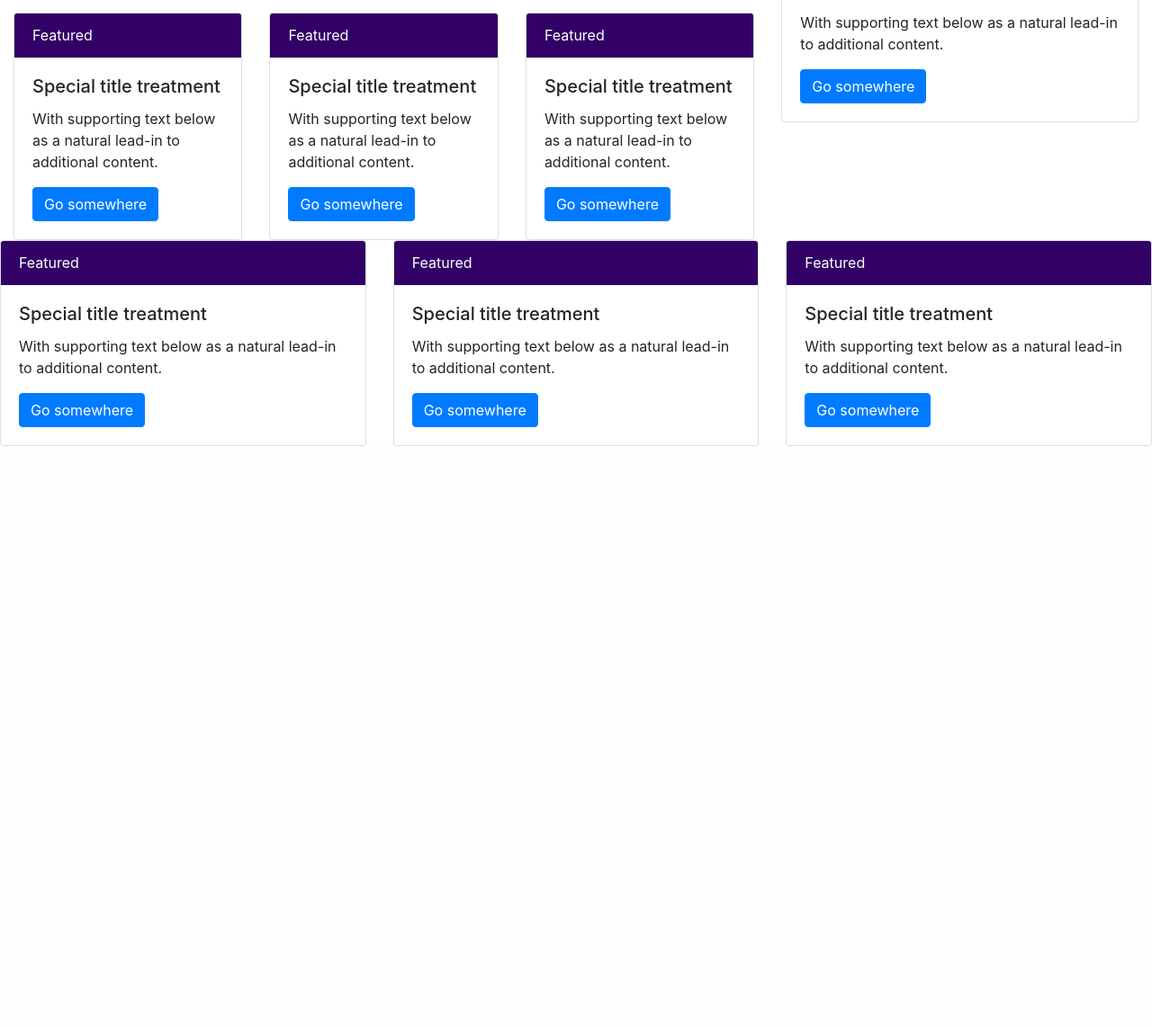
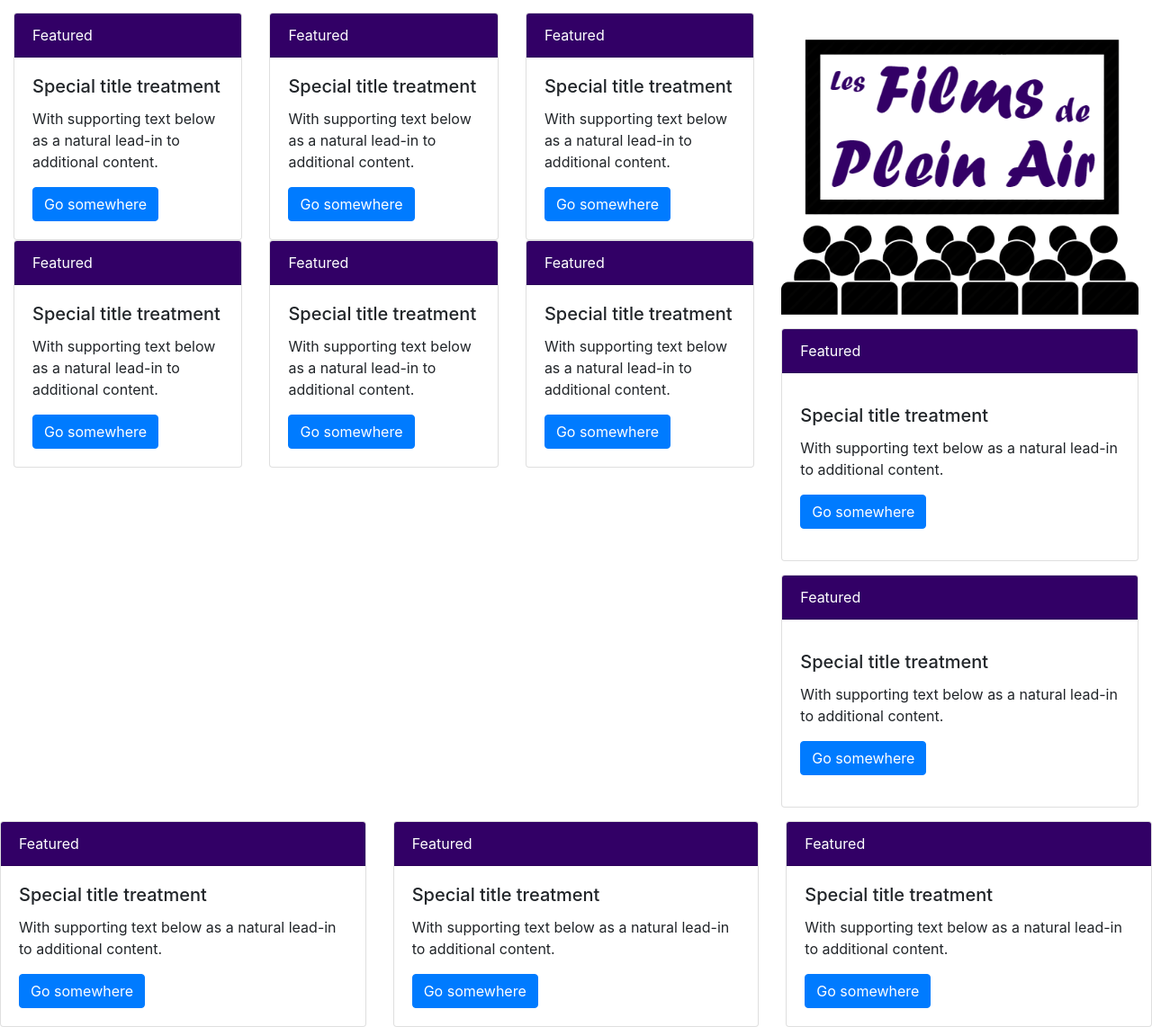
Before and after one commit to Starbugstone/films_plein_air, a PHP site: page / in a window 1280 px wide. Shown: the part 759-1901 px from the top of the page at 90% size. Before the commit the page ends 1255 px from the top, so only its background shows below. Run offline with PHP 8.4, Linux system fonts and the light colour scheme; some libraries are stand-ins or nearby versions.

Commit message:
changing the carousel to be full width
moving the sidebar down

```diff
--- a/app/css/style.css
+++ b/app/css/style.css
@@ -1,6 +1,9 @@
 /*============================================*
 * Global
 *==============================================*/
+body {
+  min-width: 360px; }
+
 @font-face {
   font-family: "Forte";
   src: url(../fonts/FORTE.TTF) format("truetype"); }
@@ -8,6 +11,9 @@
 .card > .card-header {
   background-color: #320066;
   color: white; }
+
+.bg-darthV {
+  background-color: #0f001e; }
 
 /*============================================*
 * NavBar
@@ -19,6 +25,15 @@
 
 .headerTitle h1 a {
   font-size: xx-large; }
+
+/*============================================*
+* The Sidebar
+*==============================================*/
+aside.sidebar {
+  margin-top: 15px;
+  padding-top: 15px; }
+  aside.sidebar div {
+    margin-bottom: 15px; }
 
 /*============================================*
 * The carousel-3d
--- a/app/index.php
+++ b/app/index.php
@@ -14,10 +14,10 @@
   </head>
   <body>
     <header>
-      <div class="headerTitle navbar navbar-dark bg-dark">
+      <div class="headerTitle navbar navbar-dark bg-darthV">
         <h1><a class="navbar-brand" href="#">Les films de plein air</a></h1>
       </div>
-      <nav class="navbar navbar-expand-md navbar-dark bg-dark">
+      <nav class="navbar navbar-expand-md navbar-dark bg-darthV">
 
         <button class="navbar-toggler" type="button" data-toggle="collapse" data-target="#mainNavbar" aria-controls="mainNavbar" aria-expanded="false" aria-label="Toggle navigation">
           <span class="navbar-toggler-icon"></span>
@@ -50,10 +50,9 @@
 
     <main class="container-fluid">
       <div class="row">
-        <div class="col-lg-8">
-
+        <div class="col-12">
           <div id="films" >
-            <carousel-3d :height="600" :autoplay="true">
+            <carousel-3d :height="600" :autoplay="true" :display="7">
               <slide v-for="(slide, i) in slides" :index="i">
                 <div class="card">
                   <div class="card-header">
@@ -74,10 +73,16 @@
               </slide>
             </carousel-3d>
           </div><!-- End Carousel -->
+        </div>
+      </div>
+      <div class="row">
+        <div class="col-lg-8">
+
+
 
           <div class="row justify-content-around blogRow">
             <?php
-            for ($i=0; $i < 3; $i++) {
+            for ($i=0; $i < 6; $i++) {
               ?>
               <section class="col-md-4">
                 <div class="card">
@@ -97,7 +102,7 @@
           </div><!-- end blog row -->
 
         </div><!-- end main section -->
-        <aside class="col-lg-4">
+        <aside class="col-lg-4 sidebar">
 
           <div class="logo">
             <img src="images/logo.png" class="img-fluid" />
--- a/app/scss/style.scss
+++ b/app/scss/style.scss
@@ -2,11 +2,15 @@ $base: #320066;
 $brighter: #410083;
 $brighterr: #5100a3;
 $darker: #230047;
-$darkererr: #0f001e;
+$darkerr: #0f001e;
 
 /*============================================*
 * Global
 *==============================================*/
+body{
+  min-width: 360px;
+}
+
 @font-face {
     font-family: "Forte";
     src: url(../fonts/FORTE.TTF) format("truetype");
@@ -15,6 +19,10 @@ $darkererr: #0f001e;
 .card>.card-header{
   background-color: $base;
   color: white;
+}
+
+.bg-darthV{
+  background-color: $darkerr;
 }
 
 /*============================================*
@@ -29,6 +37,21 @@ $darkererr: #0f001e;
 .headerTitle h1 a{
   font-size: xx-large;
 }
+
+/*============================================*
+* The Sidebar
+*==============================================*/
+
+aside.sidebar{
+  margin-top: 15px;
+  padding-top: 15px;
+
+  div{
+    margin-bottom: 15px;
+  }
+}
+
+
 
 /*============================================*
 * The carousel-3d
```
